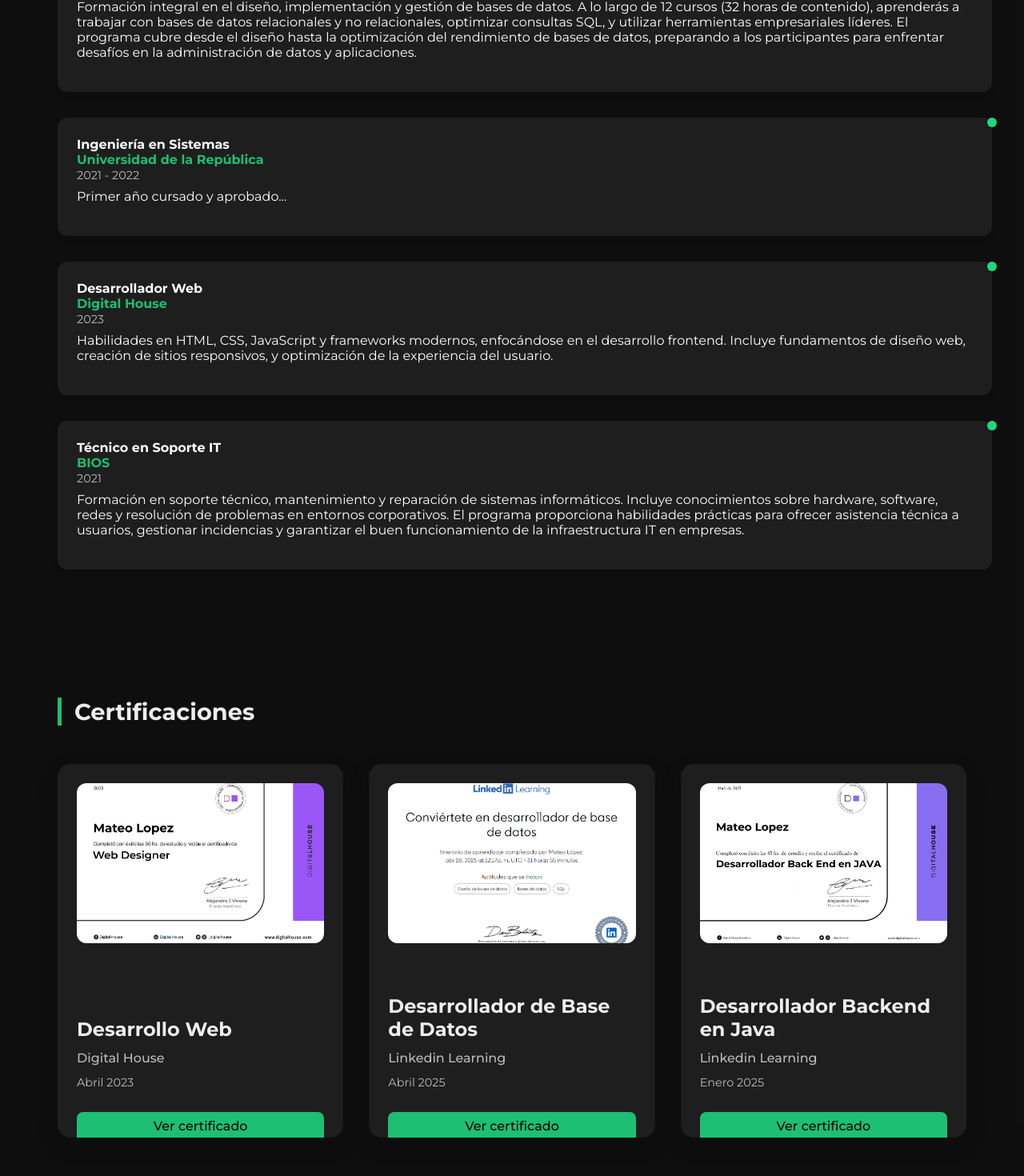
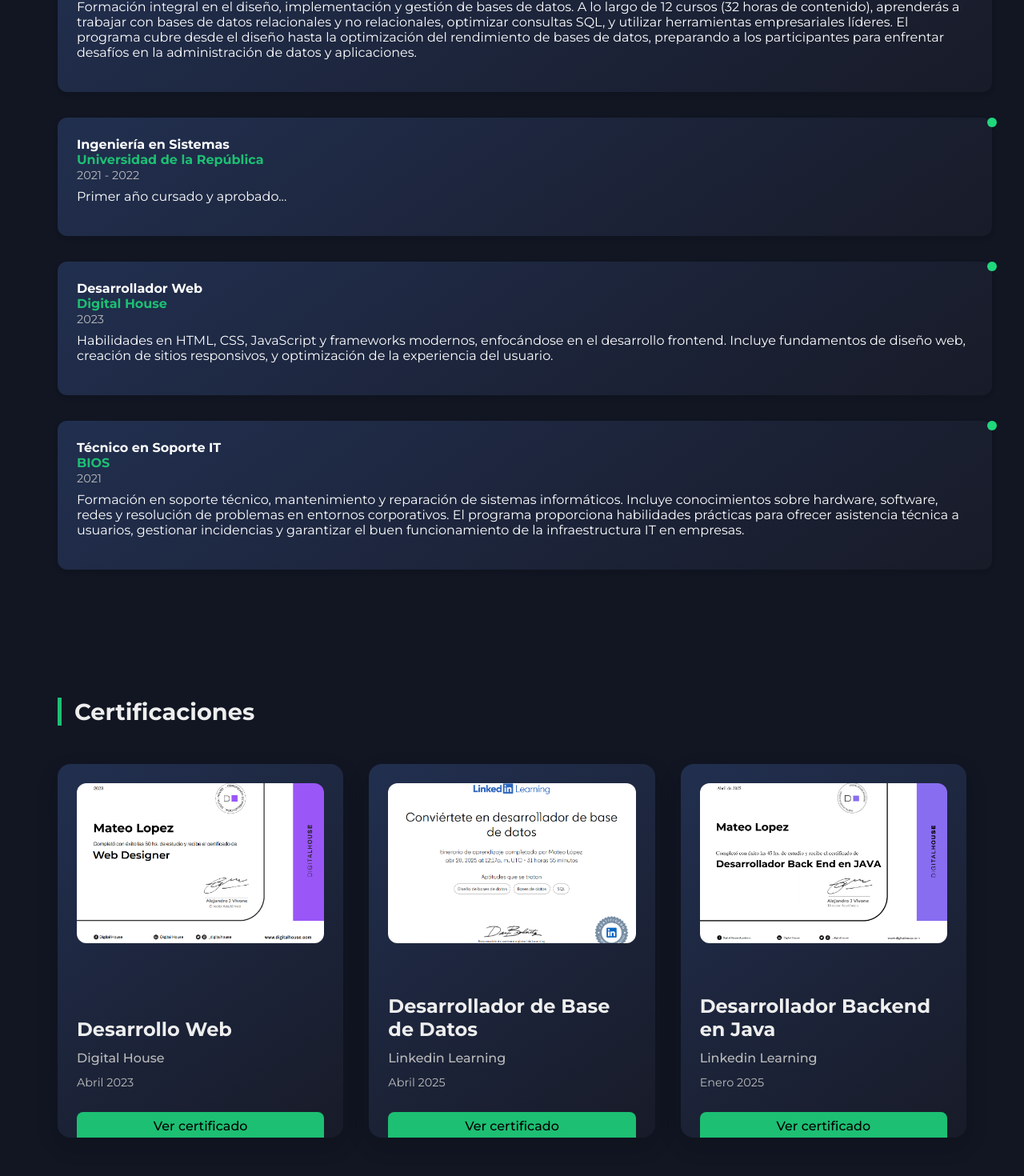
Before and after one commit to TeoLoop/PortfolioMateoLopez, a React (Vite) app: page /experiencia in a window 1280 px wide. Shown: the part 1136-2606 px from the top of the page at 80% size. Built offline with nearby package versions, Linux system fonts and the light colour scheme.

Commit message:
Poniendo otro color

```diff
--- a/src/components/Certificaciones.css
+++ b/src/components/Certificaciones.css
@@ -13,7 +13,7 @@
 
   .certificacion-card {
     position: relative;
-    background: var(--card-bg);
+    background: linear-gradient(145deg, var(--color-card-dark), #181b28);
     border-radius: 16px;
     box-shadow: 0 10px 30px rgba(0, 0, 0, 0.1);
     overflow: hidden;
--- a/src/components/Navbar.css
+++ b/src/components/Navbar.css
@@ -1,6 +1,6 @@
 /* VARIABLES */
 :root {
-  --dark-bg: #1f1f1f;
+  --dark-bg: #050a15;
   --light-bg: #ffffff;
   --text-light: #ffffff;
   --text-dark: #000000;
--- a/src/components/Proyectos.css
+++ b/src/components/Proyectos.css
@@ -69,7 +69,7 @@
 }
 /* TEMA OSCURO */
 .proyecto-principal.dark {
-  background: linear-gradient(145deg, #1e1e1e, #121212);
+  background: linear-gradient(145deg, var(--color-card-dark), #181b28);
   color: #eee;
 }
 
@@ -116,7 +116,7 @@
 }
 
 .proyecto-card.dark {
-  background: linear-gradient(145deg, #1e1e1e, #121212);
+  background: linear-gradient(145deg, var(--color-card-dark), #121212);
   border-color: #1f1f1f;
   color: var(--color-primary-dark);
 }
--- a/src/components/Roadmap.css
+++ b/src/components/Roadmap.css
@@ -63,7 +63,7 @@
 }
 
 .timeline-item .timeline-content {
-  background-color: var(--card-bg);
+  background: linear-gradient(145deg, var(--color-card-dark), #181b28);
   border-radius: 12px;
   padding: 1.5rem;
   box-shadow: 0 3px 6px rgba(0, 0, 0, 0.1);
@@ -101,7 +101,7 @@
 
 .dark-theme {
   --text-color: #eee;
-  --card-bg: #1e1e1e;
+  --card-bg: #12204452;
   --text-secondary: #bbb;
   --color-primary: #1dbf73;
 }
--- a/src/components/Roadmap.jsx
+++ b/src/components/Roadmap.jsx
@@ -5,6 +5,7 @@
 import { Certificaciones } from '../components/Certificaciones';
 import ScrollToTop from '../components/ScrollToTop';
 import { motion } from 'framer-motion';
+import ParticlesBackground from '../components/ParticlesBackground';
 import './Roadmap.css';
 
 const roadmapData = [
@@ -84,6 +85,7 @@
 
     return (
         <div className={`roadmap-page ${theme === 'light' ? 'light-theme' : 'dark-theme'}`}>
+            <ParticlesBackground />
             <Navbar />
             <section className="roadmap-container">
                 <h2 className="roadmap-title">EXPERIENCIA</h2>
--- a/src/index.css
+++ b/src/index.css
@@ -8,9 +8,10 @@
   --color-success-text: #ffffff;
 
   /* Dark Theme */
-  --color-dark-bg: #0d0d0d9b;
+  --color-dark-bg: #12204452;
   --color-text-dark: #f0f0f0;
   --color-border-dark: #ccc;
+  --color-card-dark: #212f4f;
 
 /* Light Theme */
   --color-light-bg: #f5f5f5;
@@ -18,7 +19,7 @@
   --color-border-light: #aaa;
 
   /* Variables para el footer */
-  --color-footer-dark-bg: #0d0d0d;
+  --color-footer-dark-bg: #050a15;
   --color-footer-light-bg: #f5f5f5;
   --color-footer-text-dark: #f0f0f0;
   --color-footer-text-light: #000;
```
